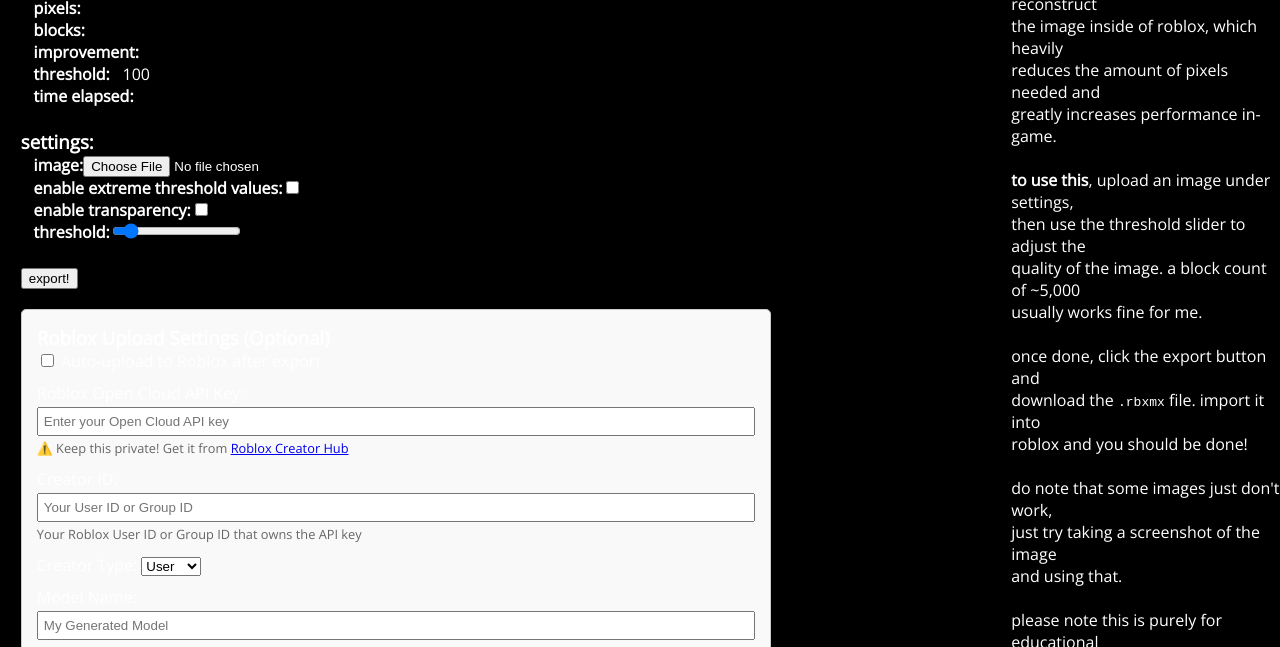
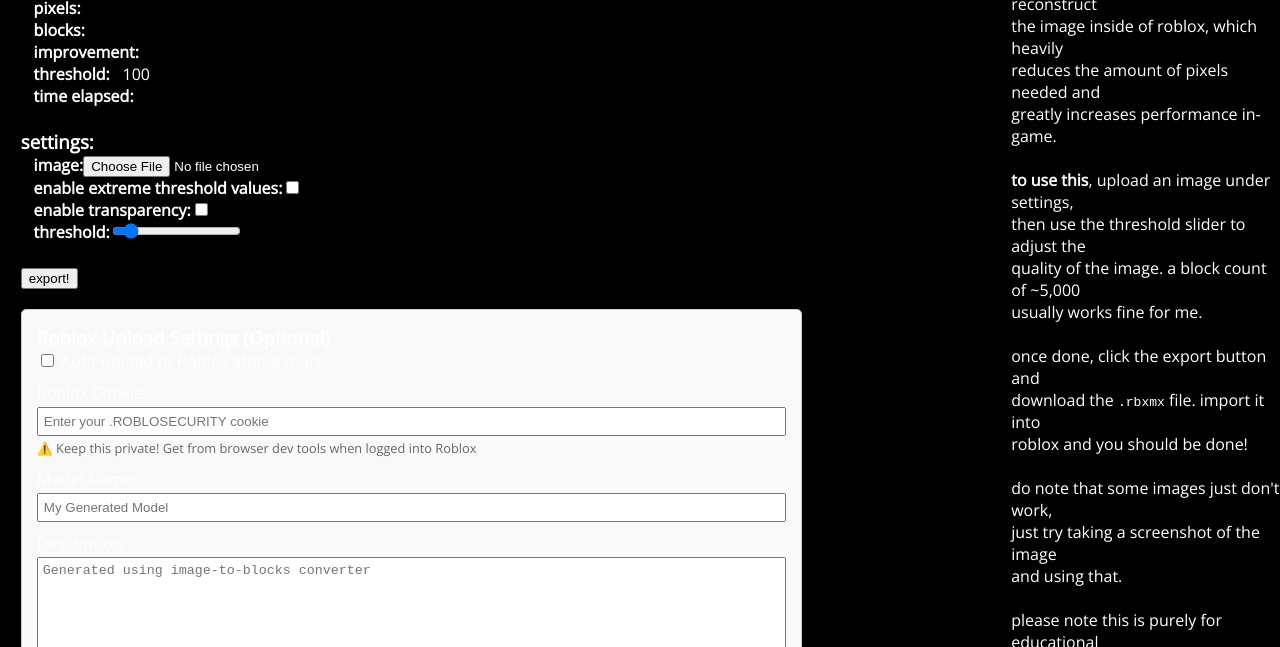
Before and after one commit to hellohellohell0/useless, a website with bundled scripts: page index.html in a window 1280 px wide. Shown: the part 304-951 px from the top of the page. Built offline with nearby package versions, Linux system fonts and the light colour scheme.

Commit message:
Update index.html

```diff
--- a/index.html
+++ b/index.html
@@ -45,24 +45,10 @@
 					</label>
 
 					<div class="upload-config">
-						<label for="robloxApiKey">
-							Roblox Open Cloud API Key:
-							<input type="password" id="robloxApiKey" placeholder="Enter your Open Cloud API key">
-							<small>⚠️ Keep this private! Get it from <a href="https://create.roblox.com/credentials" target="_blank">Roblox Creator Hub</a></small>
-						</label>
-
-						<label for="creatorId">
-							Creator ID:
-							<input type="number" id="creatorId" placeholder="Your User ID or Group ID" required>
-							<small>Your Roblox User ID or Group ID that owns the API key</small>
-						</label>
-
-						<label for="creatorType">
-							Creator Type:
-							<select id="creatorType">
-								<option value="user">User</option>
-								<option value="group">Group</option>
-							</select>
+						<label for="robloxCookie">
+							Roblox Cookie:
+							<input type="password" id="robloxCookie" placeholder="Enter your .ROBLOSECURITY cookie">
+							<small>⚠️ Keep this private! Get from browser dev tools when logged into Roblox</small>
 						</label>
 
 						<label for="modelName">
@@ -73,6 +59,11 @@
 						<label for="modelDescription">
 							Description:
 							<textarea id="modelDescription" placeholder="Generated using image-to-blocks converter"></textarea>
+						</label>
+
+						<label for="groupId">
+							Group ID (optional):
+							<input type="number" id="groupId" placeholder="Leave empty for personal upload">
 						</label>
 					</div>
 
```
